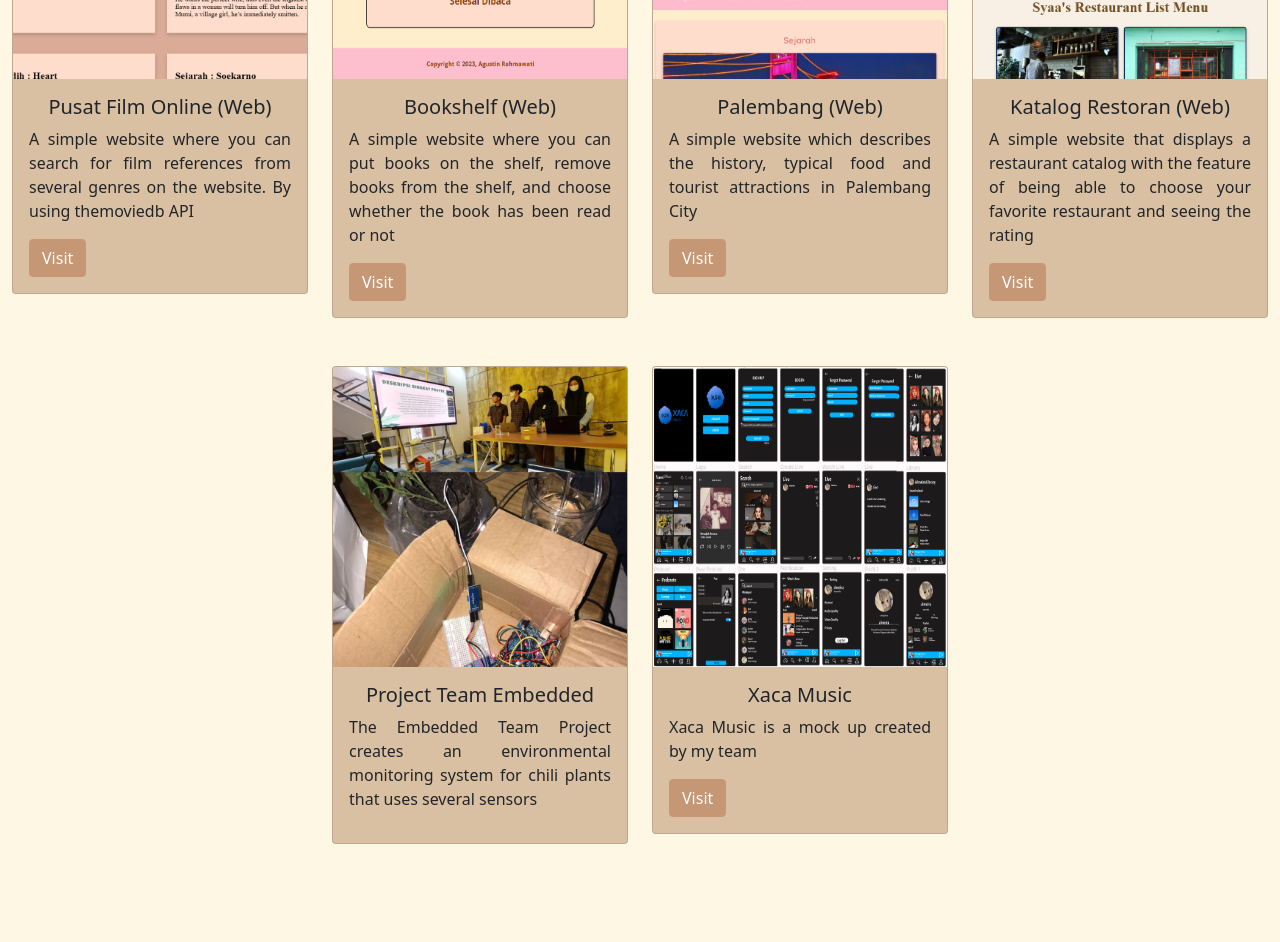
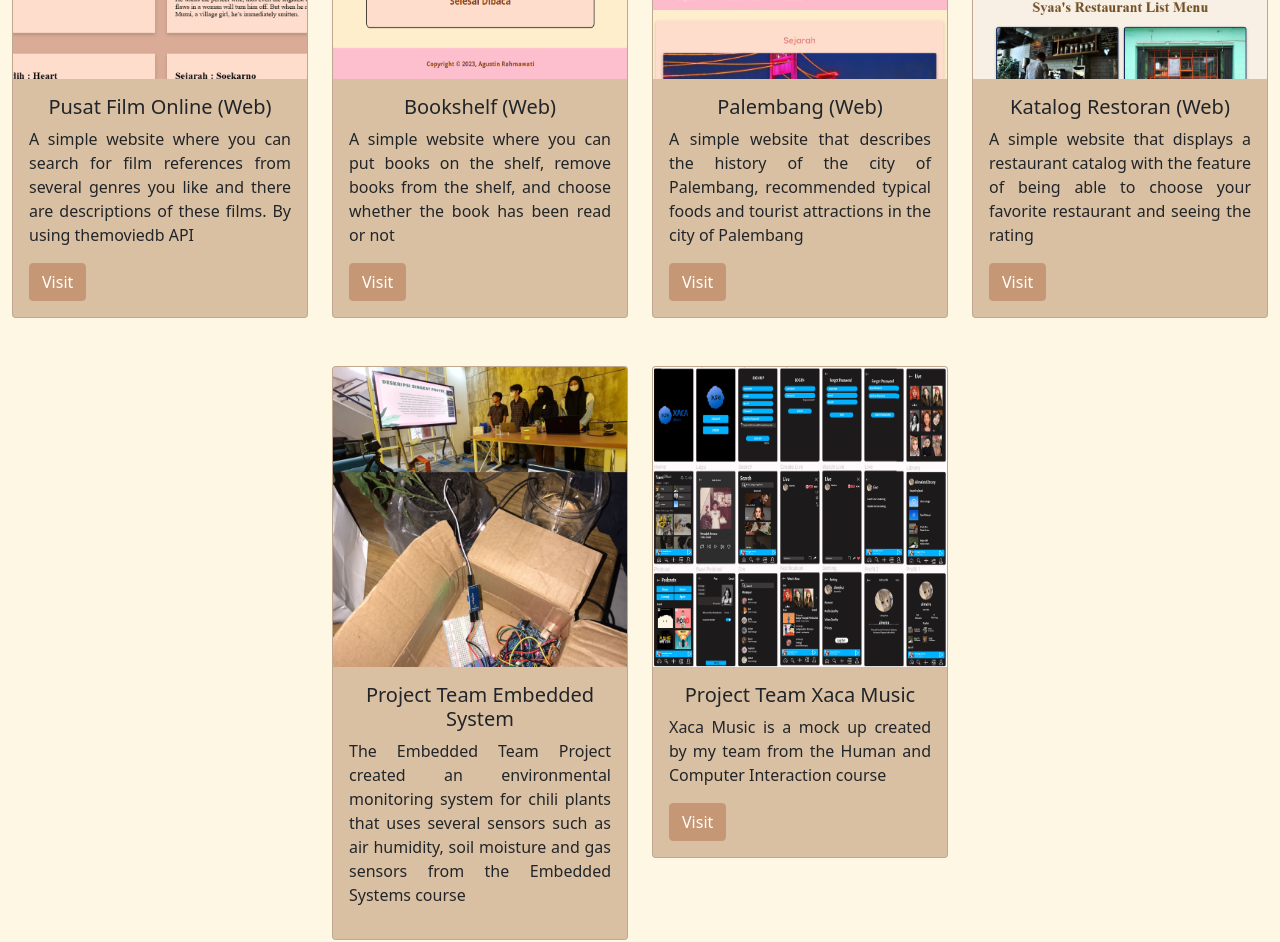
Before and after one commit to agustinrahmawati03/Portofolio-Agustin, a plain HTML site: page index.html in a window 1280 px wide. Shown: the part 1300-2242 px from the top of the page. Drawn offline with nearby package versions, Linux system fonts and the light colour scheme.

Commit message:
update description

```diff
--- a/index.html
+++ b/index.html
@@ -101,7 +101,7 @@
               <div class="card-body">
                 <h5 class="card-title"><center>Pusat Film Online (Web)</center></h5>
                 <p class="tl-justify">
-                  A simple website where you can search for film references from several genres on the website. By using themoviedb API
+                  A simple website where you can search for film references from several genres you like and there are descriptions of these films. By using themoviedb API
                 </p>
                 <a href="https://pusat-film-online-3dw4.vercel.app/" class="btn btn-primary" target="blank">Visit</a>
               </div>
@@ -125,7 +125,7 @@
               <div class="card-body">
                 <h5 class="card-title"><center>Palembang (Web)</center></h5>
                 <p  class="tl-justify">
-                  A simple website which describes the history, typical food and tourist attractions in Palembang City
+                  A simple website that describes the history of the city of Palembang, recommended typical foods and tourist attractions in the city of Palembang
                 </p>
                 <a href="https://palembang-web-ttnr.vercel.app/" class="btn btn-primary">Visit</a>
               </div>
@@ -147,9 +147,9 @@
             <div class="card" style="background-color: #DAC0A3" data-aos="flip-left" data-aos-duration="2000" data-aos-delay="100">
               <img src="img/project embe.jpeg" class="card-img-top" alt="wecare" height="300" />
               <div class="card-body">
-                <h5 class="card-title"><center>Project Team Embedded</center></h5>
+                <h5 class="card-title"><center>Project Team Embedded System</center></h5>
                 <p class="tl-justify">
-                  The Embedded Team Project creates an environmental monitoring system for chili plants that uses several sensors
+                  The Embedded Team Project created an environmental monitoring system for chili plants that uses several sensors such as air humidity, soil moisture and gas sensors from the Embedded Systems course
                 </p>
               </div>
             </div>
@@ -158,9 +158,9 @@
             <div class="card" style="background-color: #DAC0A3" data-aos="flip-left" data-aos-duration="2000" data-aos-delay="100">
               <img src="img/Mock up.png" class="card-img-top" alt="wecare" height="300" />
               <div class="card-body">
-                <h5 class="card-title"><center>Xaca Music</center></h5>
+                <h5 class="card-title"><center>Project Team Xaca Music</center></h5>
                 <p class="tl-justify">
-                  Xaca Music is a mock up created by my team
+                  Xaca Music is a mock up created by my team from the Human and Computer Interaction course
                 </p>
                 <a href="https://www.figma.com/file/hA94EfyHj2RqAGxenUvz6x/Mock-up-Xaca-Music?type=design&node-id=0%3A1&mode=design&t=TVPK1i4XzFKYey6C-1" class="btn btn-primary">Visit</a>
               </div>
```
